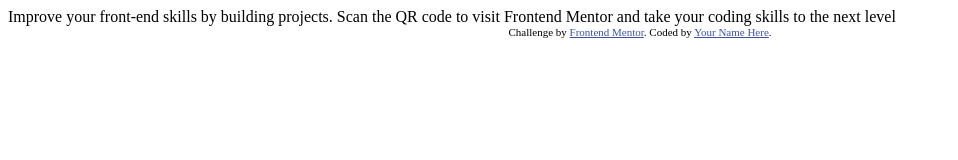
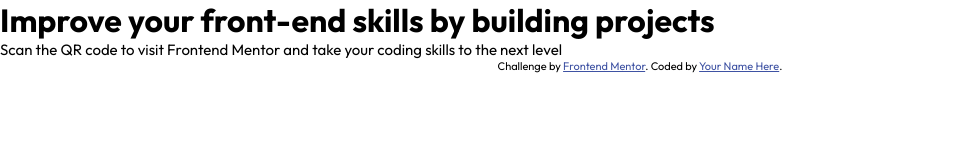
Before and after one commit to Rafaelbpm/frontendmentor-qr-code, a plain HTML site: page index.html in a window 1280 px wide. Shown: the whole page, without its empty margins (0-958 px from the left). Drawn offline with Linux system fonts and the light colour scheme.

Commit message:
boilerplate

```diff
--- a/index.html
+++ b/index.html
@@ -1,28 +1,34 @@
 <!DOCTYPE html>
 <html lang="en">
   <head>
-  <meta charset="UTF-8">
-  <meta name="viewport" content="width=device-width, initial-scale=1.0"> <!-- displays site properly based on user's device -->
-
-  <link rel="icon" type="image/png" sizes="32x32" href="./images/favicon-32x32.png">
+    <meta charset="UTF-8" />
+    <meta name="viewport" content="width=device-width, initial-scale=1.0" />
+    <link
+      rel="icon"
+      type="image/png"
+      sizes="32x32"
+      href="./images/favicon-32x32.png"
+    />
+    <link rel="stylesheet" href="./style/style.css">
 
     <title>Frontend Mentor | QR code component</title>
-
-  <!-- Feel free to remove these styles or customize in your own stylesheet 👍 -->
-  <style>
-    .attribution { font-size: 11px; text-align: center; }
-    .attribution a { color: hsl(228, 45%, 44%); }
-  </style>
   </head>
   <body>
-
-  Improve your front-end skills by building projects.
-
-  Scan the QR code to visit Frontend Mentor and take your coding skills to the next level
+    <div class="container">
+      <div class="card">
+        <h1>Improve your front-end skills by building projects</h1>
+        <p>
+          Scan the QR code to visit Frontend Mentor and take your coding skills
+          to the next level
+        </p>
+      </div>
+    </div>
 
     <div class="attribution">
-    Challenge by <a href="https://www.frontendmentor.io?ref=challenge" target="_blank">Frontend Mentor</a>.
-    Coded by <a href="#">Your Name Here</a>.
+      Challenge by
+      <a href="https://www.frontendmentor.io?ref=challenge" target="_blank"
+        >Frontend Mentor</a
+      >. Coded by <a href="#">Your Name Here</a>.
     </div>
   </body>
 </html>
--- /dev/null
+++ b/style/style.css
@@ -0,0 +1,30 @@
+@import url('https://fonts.googleapis.com/css2?family=Outfit:wght@400;700&display=swap');
+
+* {
+  margin: 0;
+  padding: 0;
+  box-sizing: border-box;
+}
+
+*:root {
+  --White: hsl(0, 0%, 100%);
+  --light-gray: hsl(212, 45%, 89%);
+  --grayish-blue: hsl(220, 15%, 55%);
+  --dark-blue: hsl(218, 44%, 22%);
+}
+
+body{
+    font-family: 'Outfit', sans-serif;
+}
+
+body p{
+    font-size: 15px;
+}
+
+.attribution {
+  font-size: 11px;
+  text-align: center;
+}
+.attribution a {
+  color: hsl(228, 45%, 44%);
+}
```
Also changed, not shown: 1 other file. Lines whose indentation alone changed are shown as unchanged.
